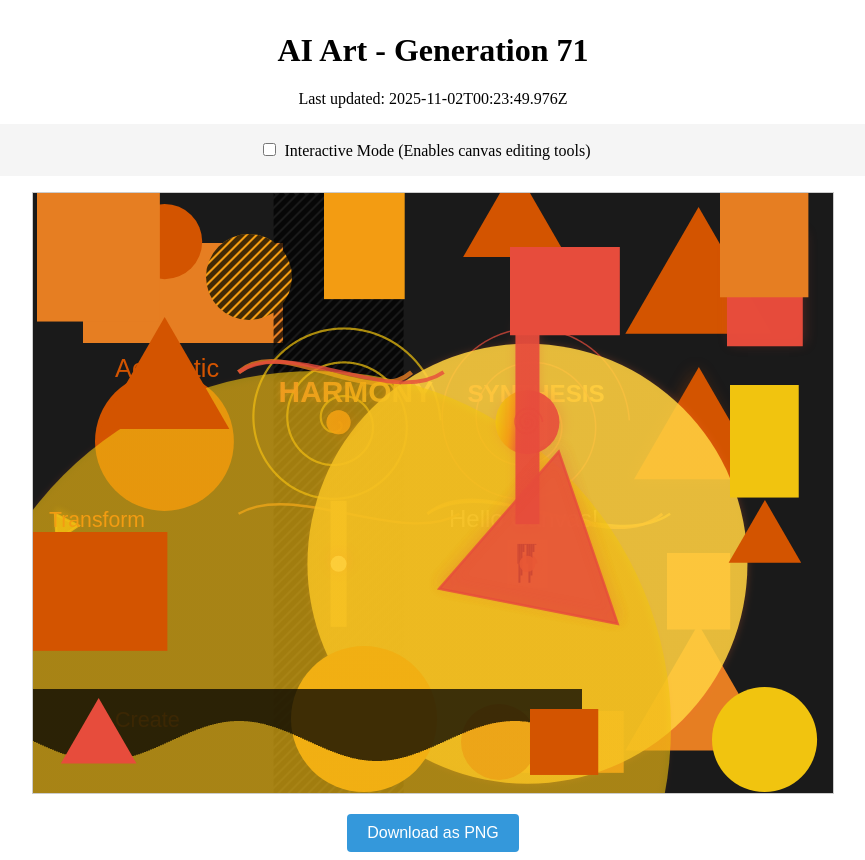
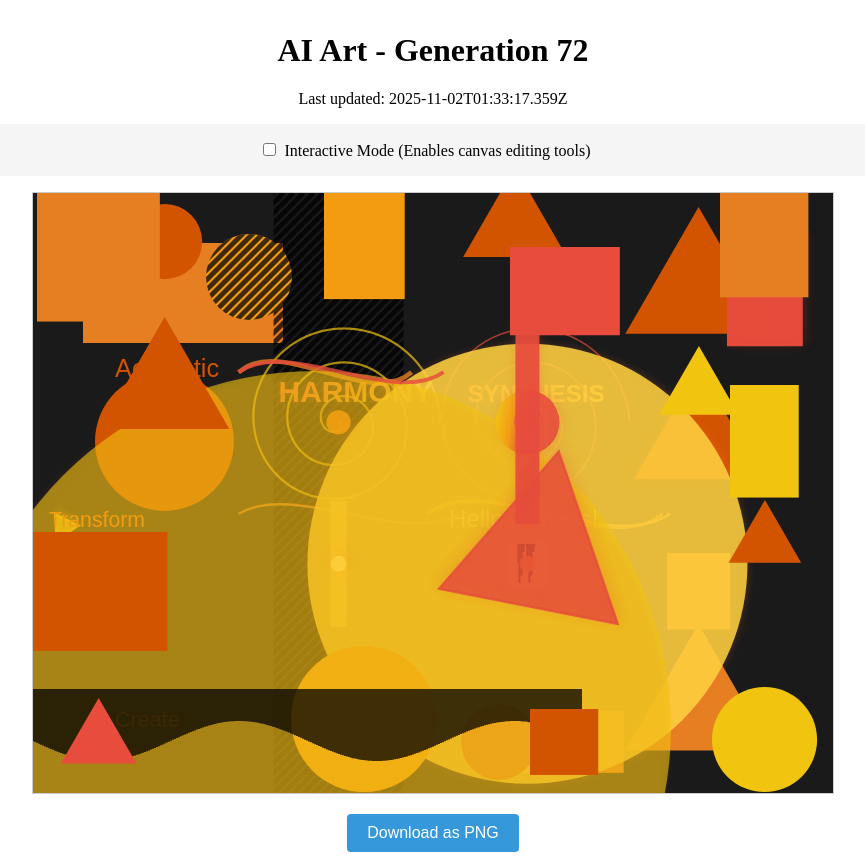
Before and after one commit to mcclowes/ai-art, a React (Vite) app: page / in a window 1280 px wide. Shown: the whole page, without its empty margins (207-1072 px from the left). Built offline with nearby package versions, Linux system fonts and the light colour scheme.

Commit message:
Improve artwork - Generation 72

```diff
--- a/src/artwork-state.ts
+++ b/src/artwork-state.ts
@@ -861,9 +861,17 @@ export const artworkState: ArtworkState = {
       "height": 104.2779593602587,
       "fillStyle": "#e67e22",
       "id": "element_1762043029976"
+    },
+    {
+      "type": "triangle",
+      "x": 665.877438395887,
+      "y": 198.877438395887,
+      "size": 45.87743839588699,
+      "fillStyle": "#f1c40f",
+      "id": "triangle_1762047197359"
     }
   ],
-  "generation": 71,
-  "lastUpdated": "2025-11-02T00:23:49.976Z",
+  "generation": 72,
+  "lastUpdated": "2025-11-02T01:33:17.359Z",
   "cycleStarted": "2025-10-30T02:35:06.400Z"
 };
```
